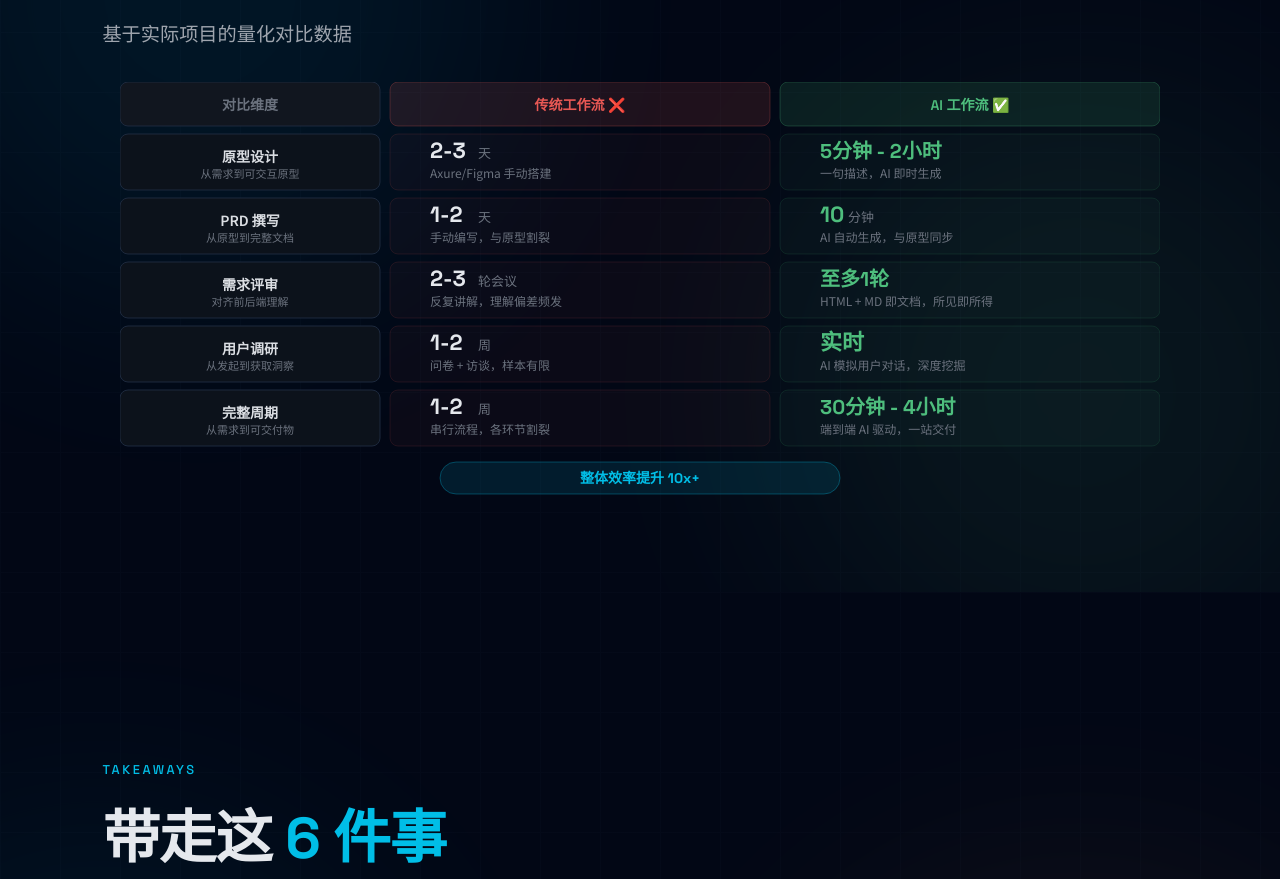
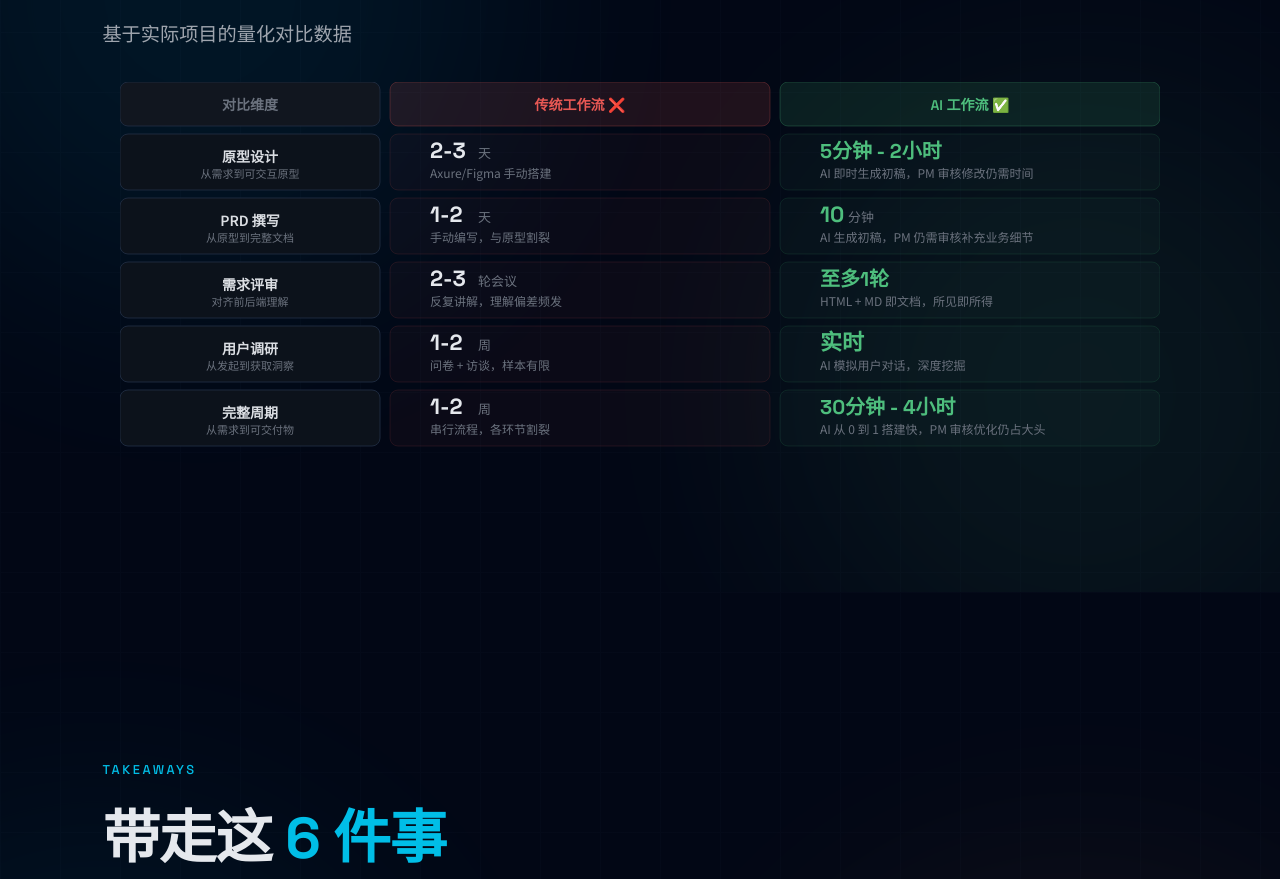
Before and after one commit to L1sten/myccweb, a plain HTML site: page ai-pm-workflow/index.html in a window 1280 px wide. Shown: the part 9023-9902 px from the top of the page. Drawn offline with Linux system fonts and the light colour scheme.

Commit message:
效率对比页：去掉10x+，强调AI加速0→1但PM审核优化仍有时间成本

```diff
--- a/ai-pm-workflow/index.html
+++ b/ai-pm-workflow/index.html
@@ -1394,7 +1394,7 @@ h3 {
 
       <rect x="660" y="52" width="380" height="56" rx="8" fill="oklch(70% 0.14 155 / 0.04)" stroke="oklch(70% 0.14 155 / 0.12)" stroke-width="1"/>
       <text x="700" y="76" fill="oklch(72% 0.14 155)" font-family="Space Grotesk, Noto Sans SC, sans-serif" font-size="20" font-weight="700">5分钟 - 2小时</text>
-      <text x="700" y="96" fill="oklch(55% 0.02 260)" font-family="Noto Sans SC, sans-serif" font-size="12">一句描述，AI 即时生成</text>
+      <text x="700" y="96" fill="oklch(55% 0.02 260)" font-family="Noto Sans SC, sans-serif" font-size="12">AI 即时生成初稿，PM 审核修改仍需时间</text>
 
       <!-- Row 2: PRD -->
       <rect x="0" y="116" width="260" height="56" rx="8" fill="oklch(18% 0.02 260)" stroke="var(--border)" stroke-width="1"/>
@@ -1409,7 +1409,7 @@ h3 {
       <rect x="660" y="116" width="380" height="56" rx="8" fill="oklch(70% 0.14 155 / 0.04)" stroke="oklch(70% 0.14 155 / 0.12)" stroke-width="1"/>
       <text x="700" y="140" fill="oklch(72% 0.14 155)" font-family="Space Grotesk, sans-serif" font-size="22" font-weight="700">10</text>
       <text x="728" y="140" fill="oklch(55% 0.02 260)" font-family="Noto Sans SC, sans-serif" font-size="13">分钟</text>
-      <text x="700" y="160" fill="oklch(55% 0.02 260)" font-family="Noto Sans SC, sans-serif" font-size="12">AI 自动生成，与原型同步</text>
+      <text x="700" y="160" fill="oklch(55% 0.02 260)" font-family="Noto Sans SC, sans-serif" font-size="12">AI 生成初稿，PM 仍需审核补充业务细节</text>
 
       <!-- Row 3: Communication -->
       <rect x="0" y="180" width="260" height="56" rx="8" fill="oklch(18% 0.02 260)" stroke="var(--border)" stroke-width="1"/>
@@ -1451,11 +1451,7 @@ h3 {
 
       <rect x="660" y="308" width="380" height="56" rx="8" fill="oklch(70% 0.14 155 / 0.04)" stroke="oklch(70% 0.14 155 / 0.12)" stroke-width="1"/>
       <text x="700" y="332" fill="oklch(72% 0.14 155)" font-family="Space Grotesk, Noto Sans SC, sans-serif" font-size="20" font-weight="700">30分钟 - 4小时</text>
-      <text x="700" y="352" fill="oklch(55% 0.02 260)" font-family="Noto Sans SC, sans-serif" font-size="12">端到端 AI 驱动，一站交付</text>
-
-      <!-- Bottom highlight -->
-      <rect x="320" y="380" width="400" height="32" rx="16" fill="oklch(72% 0.14 220 / 0.12)" stroke="oklch(74% 0.14 220 / 0.3)" stroke-width="1"/>
-      <text x="520" y="401" text-anchor="middle" fill="oklch(74% 0.14 220)" font-family="Space Grotesk, Noto Sans SC, sans-serif" font-size="14" font-weight="700">整体效率提升 10x+</text>
+      <text x="700" y="352" fill="oklch(55% 0.02 260)" font-family="Noto Sans SC, sans-serif" font-size="12">AI 从 0 到 1 搭建快，PM 审核优化仍占大头</text>
     </svg>
   </div>
 </section>
```
Also changed, not shown: ai-pm-workflow/light.html (+3 -7 lines).
